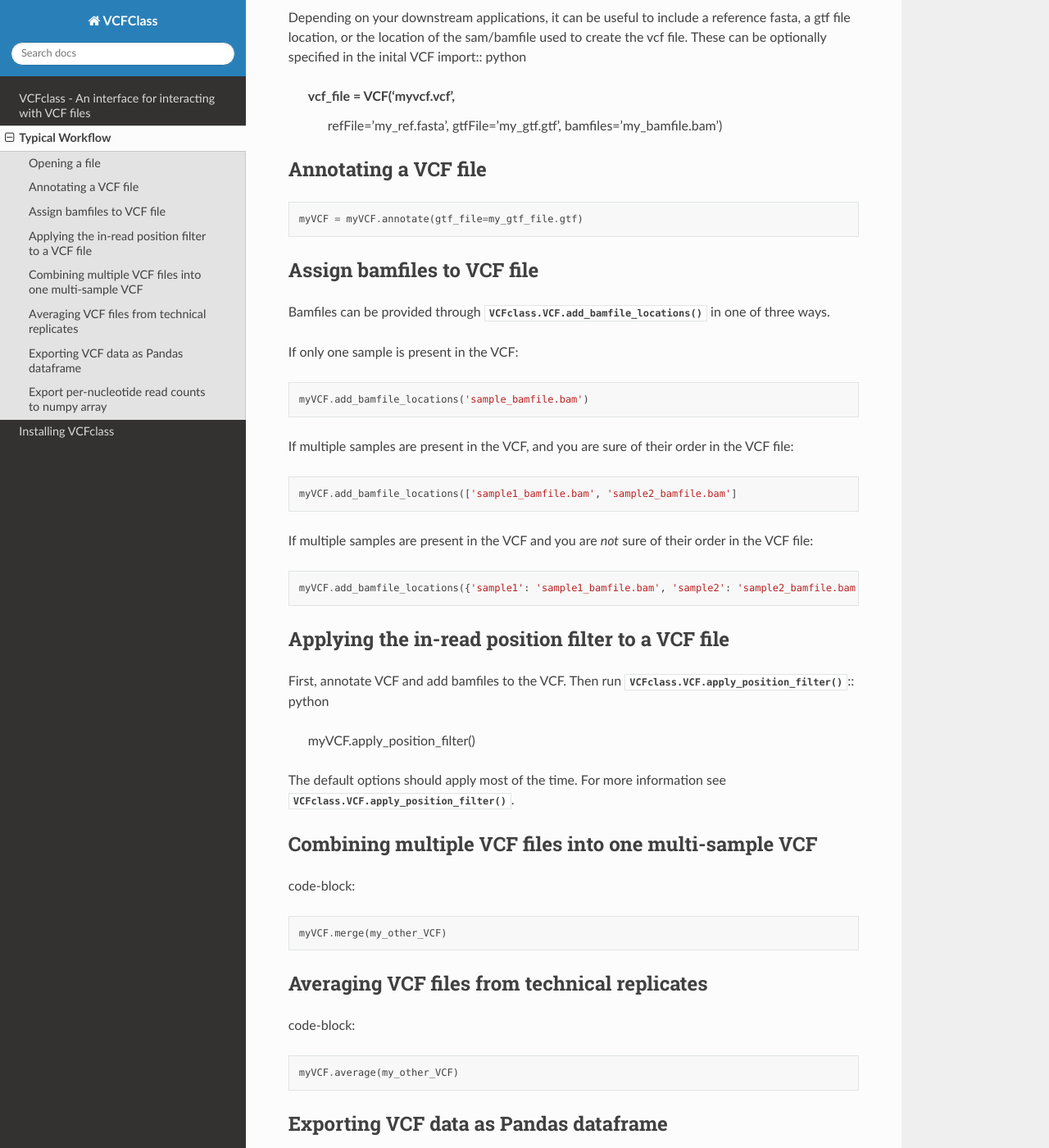
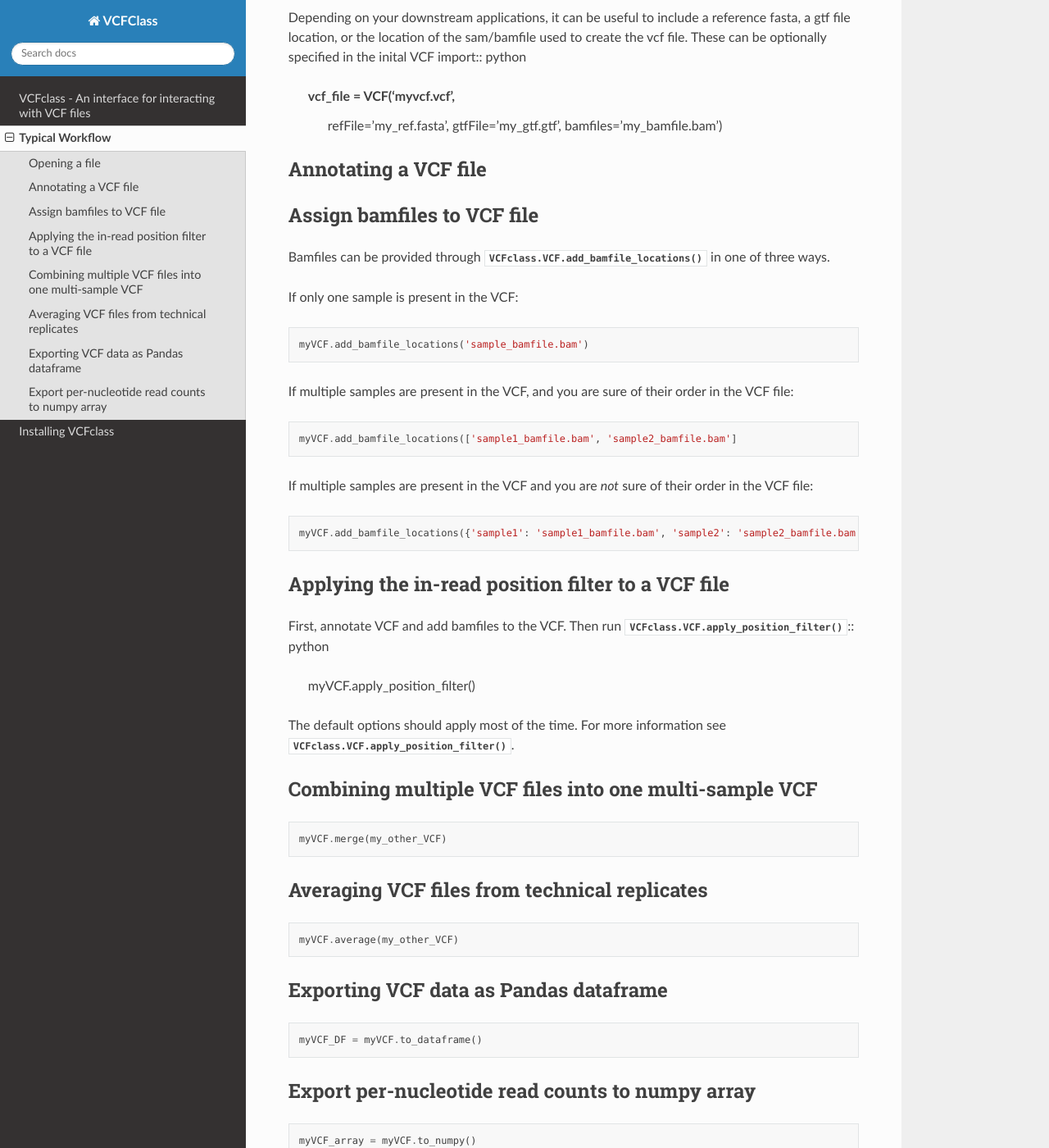
Before and after one commit to JosephLalli/VCFclass, a Sphinx documentation site: the page built from docs/usage.rst, in a window 1280 px wide and 1400 px high, scrolled down 436 px. Shown: the whole window at 82% size. Built offline with Sphinx 7.4.7 and the Read the Docs theme 2.0.0, drawn with Linux system fonts in a browser that asks for light colours; some of the changed text lies outside the part shown.

Commit message:
doc updates - code blocks

```diff
--- a/docs/usage.rst
+++ b/docs/usage.rst
@@ -32,8 +32,7 @@ in the inital VCF import:: python
 Annotating a VCF file
 =====================
 
-.. code-block:: python
-
+.. :: python
    myVCF = myVCF.annotate(gtf_file=my_gtf_file.gtf)
 
 Assign bamfiles to VCF file
@@ -68,27 +67,27 @@ The default options should apply most of the time. For more information see :met
 Combining multiple VCF files into one multi-sample VCF
 ======================================================
 
-code-block::
+::
 
    myVCF.merge(my_other_VCF)
 
 Averaging VCF files from technical replicates
 =============================================
 
-code-block::
+::
 
    myVCF.average(my_other_VCF)
 
 Exporting VCF data as Pandas dataframe
 ======================================
 
-code-block::
+::
 
    myVCF_DF = myVCF.to_dataframe()
 
 Export per-nucleotide read counts to numpy array
 ================================================
 
-code-block::
+::
 
    myVCF_array = myVCF.to_numpy()
```
